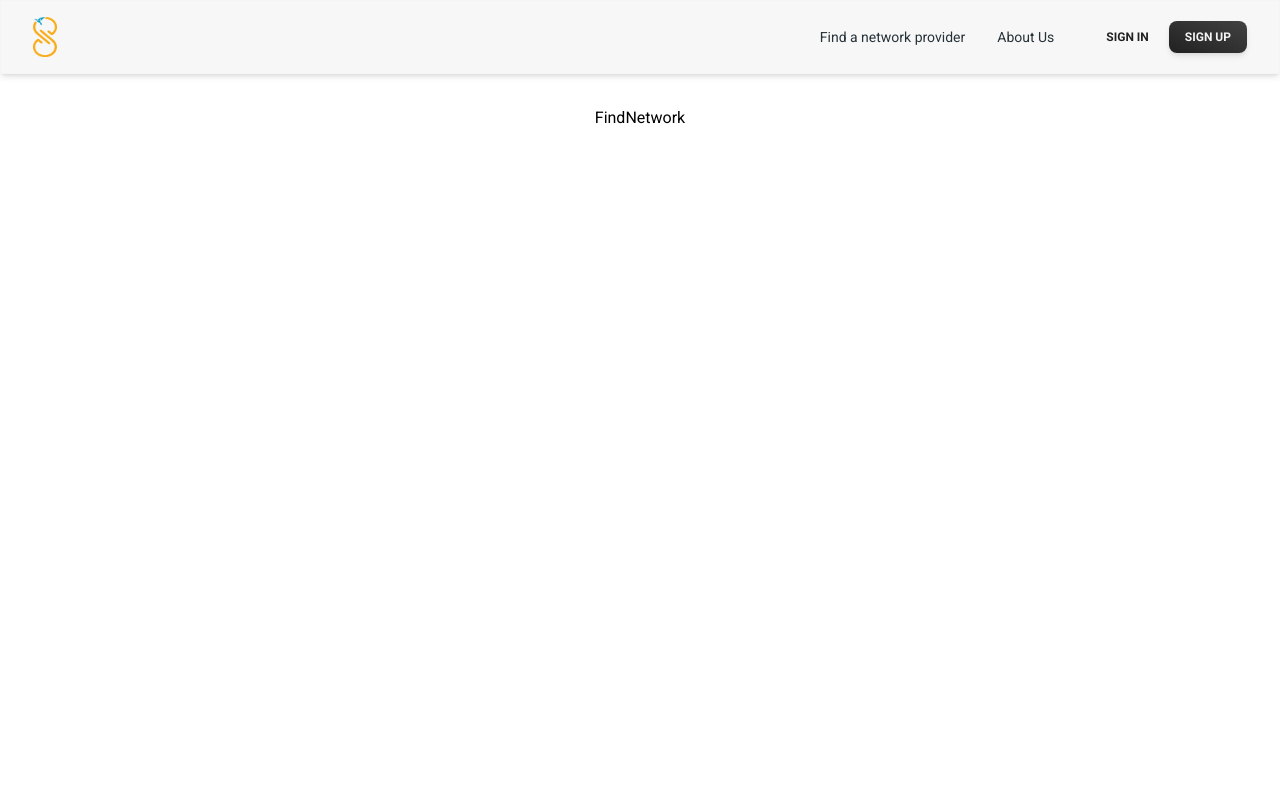
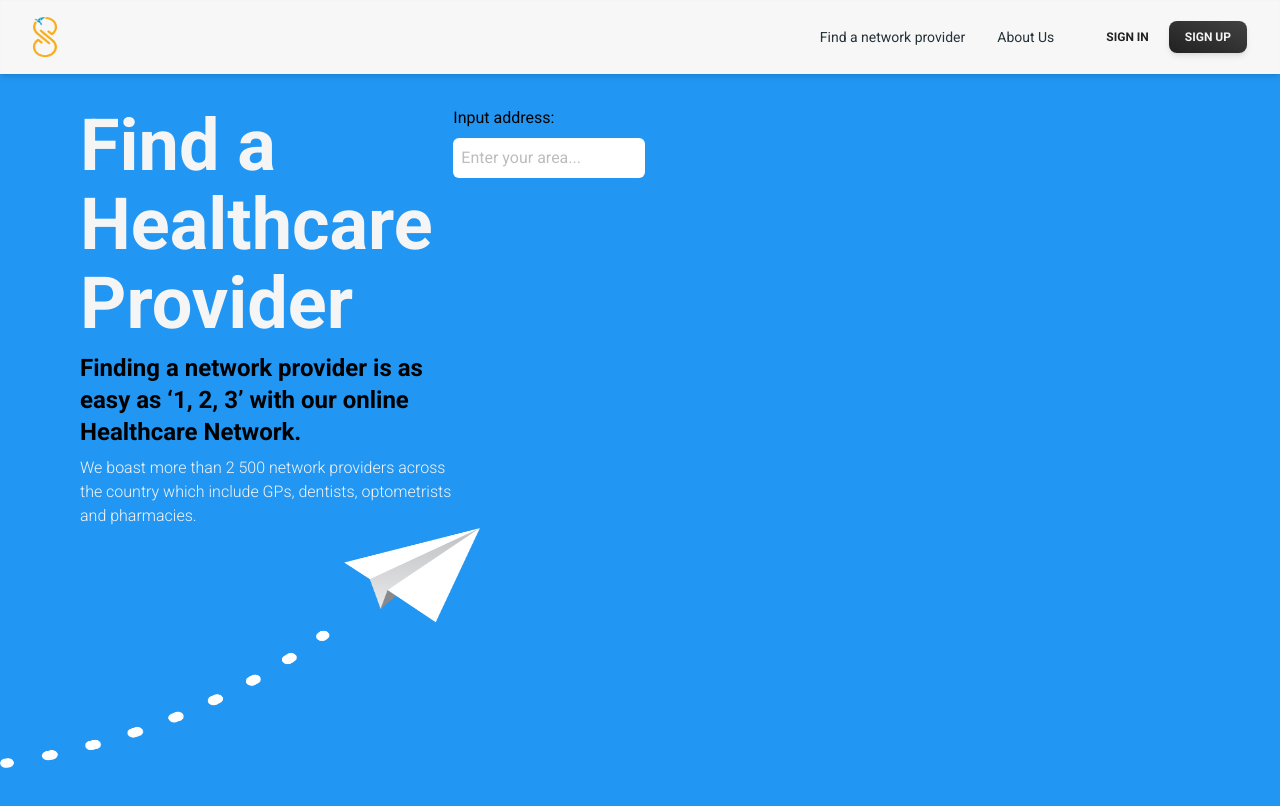
Before and after one commit to ChrissieDk/Settl-React-PWA, a React (Create React App) app: page /Settl-React-PWA/FindNetwork in a window 1280 px wide. Shown: the top 806 px of the page. Built offline with nearby package versions, Linux system fonts and the light colour scheme; no server answers.

Commit message:
Basic layout and left side built, map to be added

```diff
--- a/src/FindNetwork.tsx
+++ b/src/FindNetwork.tsx
@@ -1,9 +1,47 @@
 import React from "react";
+import paperPlane from "../src/img/Paper_plane.png";
 
 const FindNetwork = () => {
   return (
-    <section className="p-8 lg:pt-18 lg:px-20 pb-lg-0 2xl:px-0 2xl:max-w-7xl mx-auto">
-      FindNetwork
+    <section className=" bg-blue-500 min-h-screen">
+      <div className="p-8 lg:pt-18 lg:px-20 pb-lg-0 2xl:px-0 2xl:max-w-7xl mx-auto flex flex-wrap">
+        <div className="w-full lg:w-1/3 text-left">
+          {/* Left column content */}
+          {/* This is where you can add the content for finding a healthcare provider, search inputs, etc. */}
+          <h1 className="text-xl lg:text-7xl font-bold mb-2 text-white">
+            Find a Healthcare Provider
+          </h1>
+          <p className="lg:text-2xl font-bold">
+            Finding a network provider is as easy as ‘1, 2, 3’ with our online
+            Healthcare Network.
+          </p>
+          <p className="lg:text-md font-light pt-2 text-white">
+            We boast more than 2 500 network providers across the country which
+            include GPs, dentists, optometrists and pharmacies.
+          </p>
+          <div className="bg-blue-500">
+            <img
+              src={paperPlane}
+              alt="paper plane illustration"
+              className="absolute h-60 w-[30rem] left-0"
+            />
+          </div>
+        </div>
+        <div className="w-full lg:w-2/3 text-left">
+          {/* Right column content */}
+          <div>
+            <p className="pb-2">Input address:</p>
+            <input
+              className="w-48 rounded-md p-2"
+              type="text"
+              placeholder="Enter your area..."
+            />
+          </div>
+          {/* This is where you can place the map and list of healthcare providers */}
+          <div className=" mb-4">{/* Insert map here */}</div>
+          <div className="">{/* Insert list of providers here */}</div>
+        </div>
+      </div>
     </section>
   );
 };
--- a/src/HomePage.tsx
+++ b/src/HomePage.tsx
@@ -195,11 +195,13 @@ const HomePage = () => {
         <h1 className="text-blue-700 font-medium text-4xl lg:text-7xl text-left">
           It's as <span className="text-orange-400">easy</span> as..
         </h1>
-        <div className="lg:pt-10">
-          <p className="pt-2 text-left text-blue-700">
-            Effortlessly customize your choices with the slider. Just slide to
-            set the desired payment amount, then click for instant results!
-          </p>
+        <div className="lg:w-1/2">
+          <div className="lg:pt-4">
+            <p className="pl-1 text-left text-blue-700">
+              Effortlessly customize your choices with the slider. Just slide to
+              set the desired payment amount, then click for instant results!
+            </p>
+          </div>
         </div>
 
         <div className="flex flex-col lg:flex-row justify-between items-start gap-10">
```
Also changed, not shown: src/img/Paper_plane.png (added).
